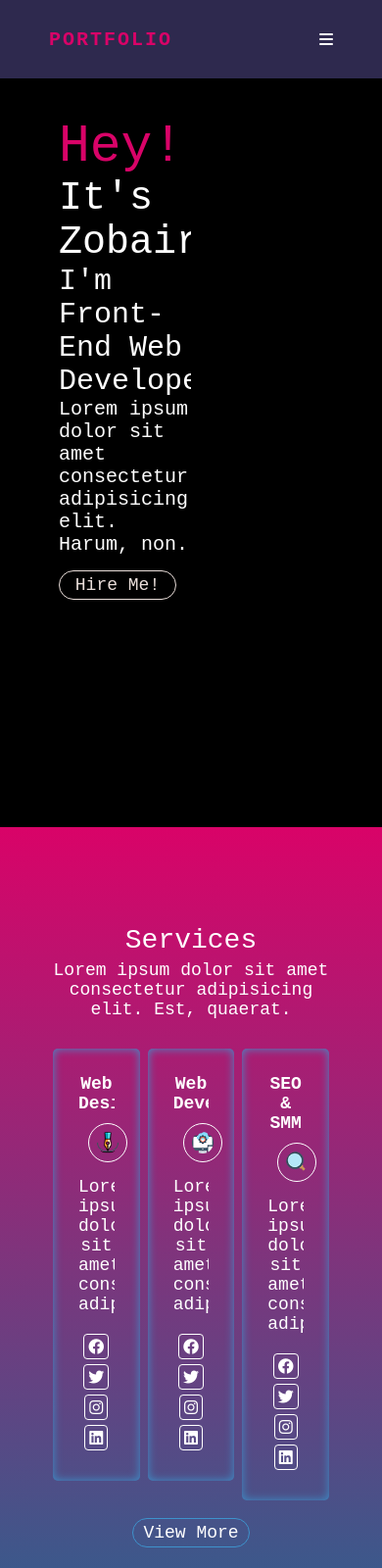
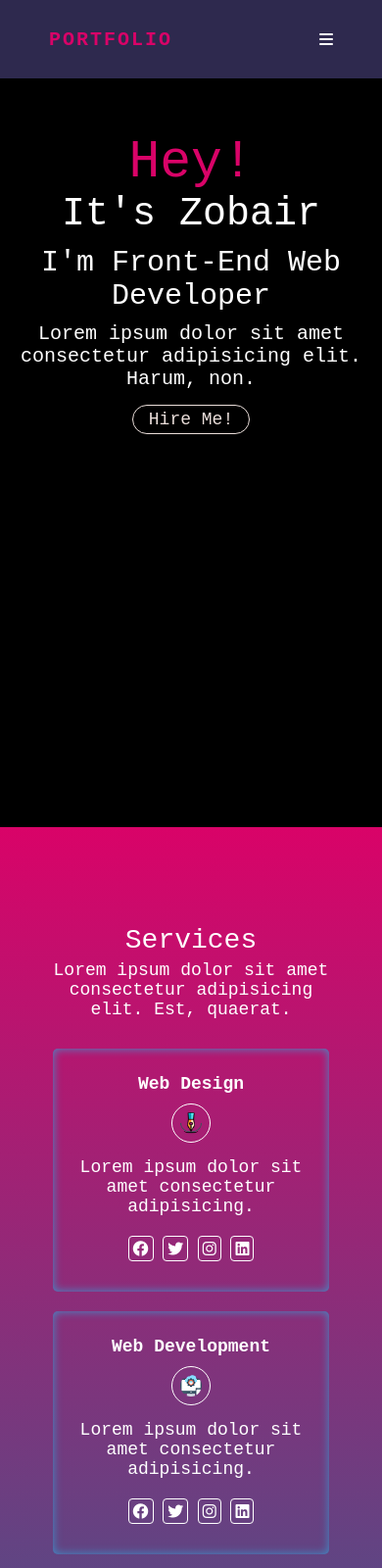
Before and after one commit to zobairhub/portfolio, a plain HTML site: page index.html in a window 390 px wide. Shown: the top 1600 px of the page at 98% size. Drawn offline with Linux system fonts and the light colour scheme.

Commit message:
some style added

```diff
--- a/css/responsive.css
+++ b/css/responsive.css
@@ -158,6 +158,52 @@
 }
 
 @media screen and (max-width: 576px){
+.hero {
+    padding: 136px 20px 0;
+  }
+
+  .hero .hero-main {
+    flex-direction: column;
+    justify-content: center;
+    align-items: center;
+    width: 100%;
+  }
+
+  .hero .hero-main .hero-text h1,
+  h3 {
+    padding-bottom: 10px;
+  }
+
+  .hero .hero-main .hero-text {
+    padding-left: 0;
+    text-align: center;
+  }
+
+  .hero .hero-main .hero-text,
+  .hero .hero-main .hero-img {
+    width: 100%;
+  }
+
+  .hero .hero-main .hero-img img {
+    width: 100%;
+  }
+.service-container {
+  flex-direction: column;
+}
+.service-content {
+  width: 100%;
+  margin-bottom: 20px;
+}
+.light-box {
+  display: block;
+}
+
+.img-box {
+  width: 100%;
+  display: flex;
+}
+
+
 
 }
 
@@ -167,6 +213,8 @@
   }
 .hero .hero-main {
   flex-direction: column;
+  justify-content: center;
+  align-items: center;
   width: 100%;
   }
 .hero .hero-main .hero-text h1,h3{
@@ -174,6 +222,7 @@
 }
 .hero .hero-main .hero-text{
   padding-left: 0;
+  text-align: center;
   }
 .hero .hero-main .hero-text,
 .hero .hero-main .hero-img
```
